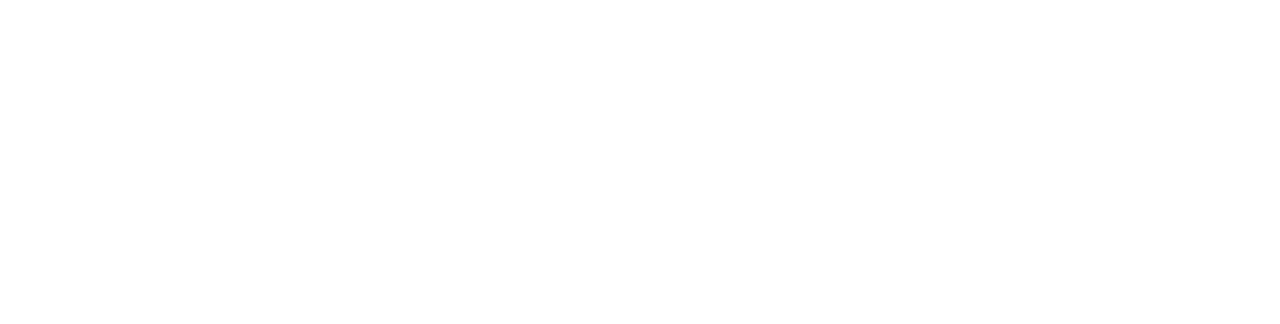
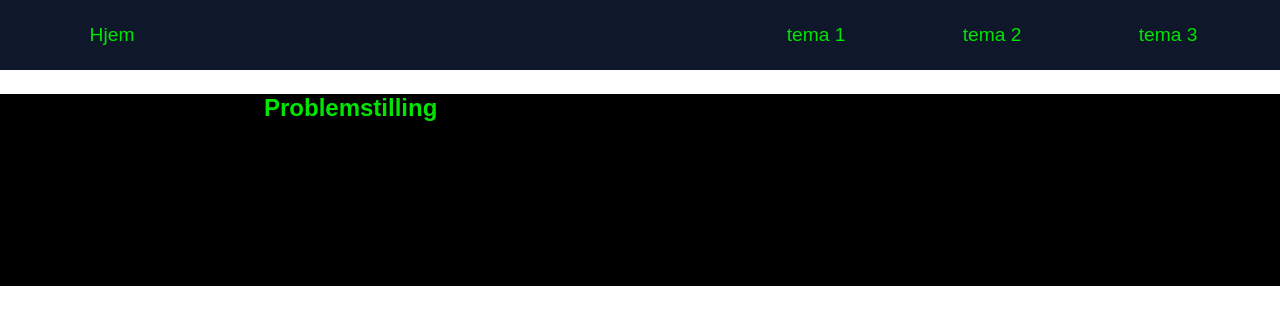
Before and after one commit to Qiienti/IT1_Prosjekt, a plain HTML site: page tema3.html in a window 1280 px wide. Drawn offline with Linux system fonts and the light colour scheme.

Commit message:
mitt arbeid

```diff
--- a/CSS/style_tema3.css
+++ b/CSS/style_tema3.css
@@ -0,0 +1,76 @@
+* {
+  box-sizing: border-box;
+  margin: 0;
+  padding: 0;
+}
+
+nav {
+  position: sticky;
+  top: 0;
+  z-index: 100;
+  display: flex;
+  justify-content: flex-end;
+  gap: 1rem;
+  padding: 1rem 2rem;
+  background-color: #0f172a;
+}
+
+nav a {
+  display: flex;
+  justify-content: center;
+  align-items: center;
+  color:#00E600;
+  text-decoration: none;
+  font-size: 1.2rem;
+  padding: 0.5rem 1rem;
+  border-radius: 0.5rem;
+  transition: 0.5s;
+  flex: 1;
+}
+
+nav div{
+    flex: 4;
+}
+nav a:hover {
+  background-color: #00E600;
+  color: #0f172a;
+
+}
+
+h1, h2 {
+  max-width: 50rem;
+  margin: 1.5rem auto;
+  padding: 0 1.5rem;
+}
+
+
+body {
+    font-family: "Manrope", sans-serif;
+    font-weight: 400;
+}
+
+h1 {
+    font-family: "Space Grotesk", sans-serif;
+    font-weight: 700;
+}
+
+h2, h3 {
+    font-family: "Manrope", sans-serif;
+    font-weight: 700;
+}
+
+nav {
+    font-family: "Manrope", sans-serif;
+    font-weight: 500;
+}
+
+section{
+    width: 100%;
+    height: 12rem;
+    background-color: black;
+
+}
+
+section h1{
+    color: #00E600;
+}
--- a/tema3.html
+++ b/tema3.html
@@ -1,10 +1,24 @@
 <!DOCTYPE html>
 <html lang="en">
+
 <head>
     <meta charset="UTF-8">
     <title>Title</title>
+    <link rel="stylesheet" href="CSS/style_tema3.css">
 </head>
+
 <body>
+    <nav>
+        <a href="">Hjem</a>
+        <div></div>
+        <a href="">tema 1</a>
+        <a href="">tema 2</a>
+        <a href="">tema 3</a>
+    </nav>
 
+    <section>
+        <h1>Problemstilling</h1>
+    </section>
 </body>
+
 </html>
```
